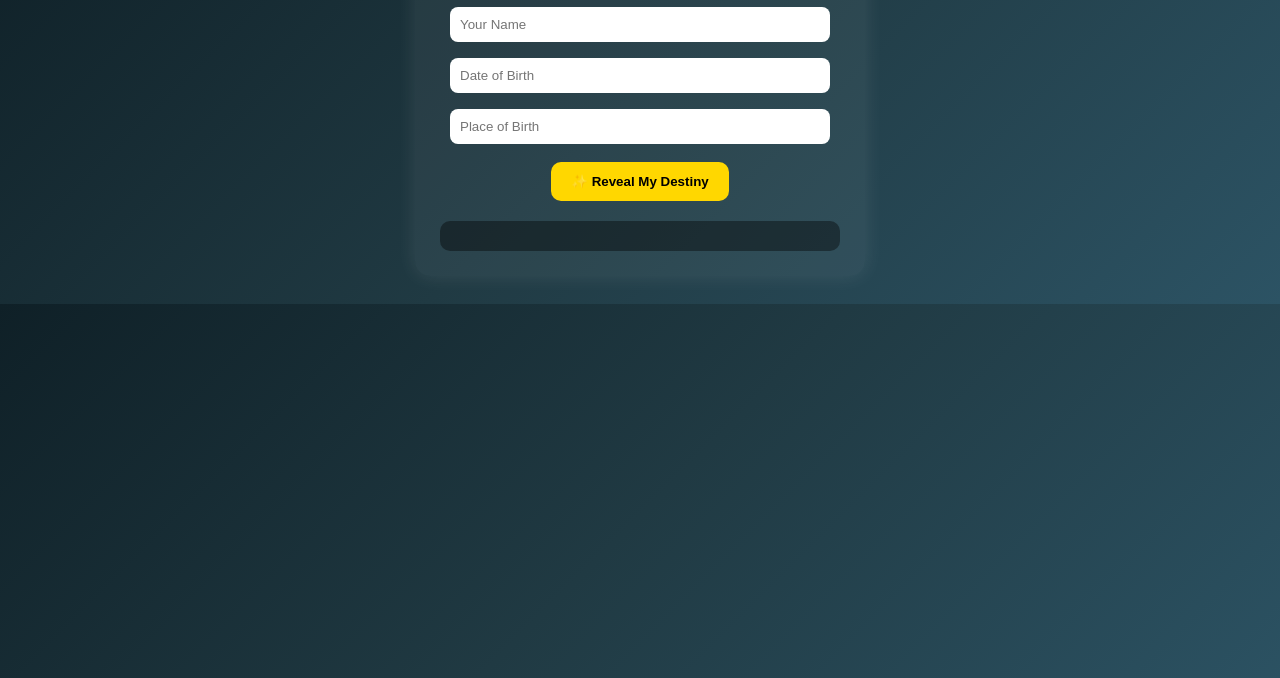
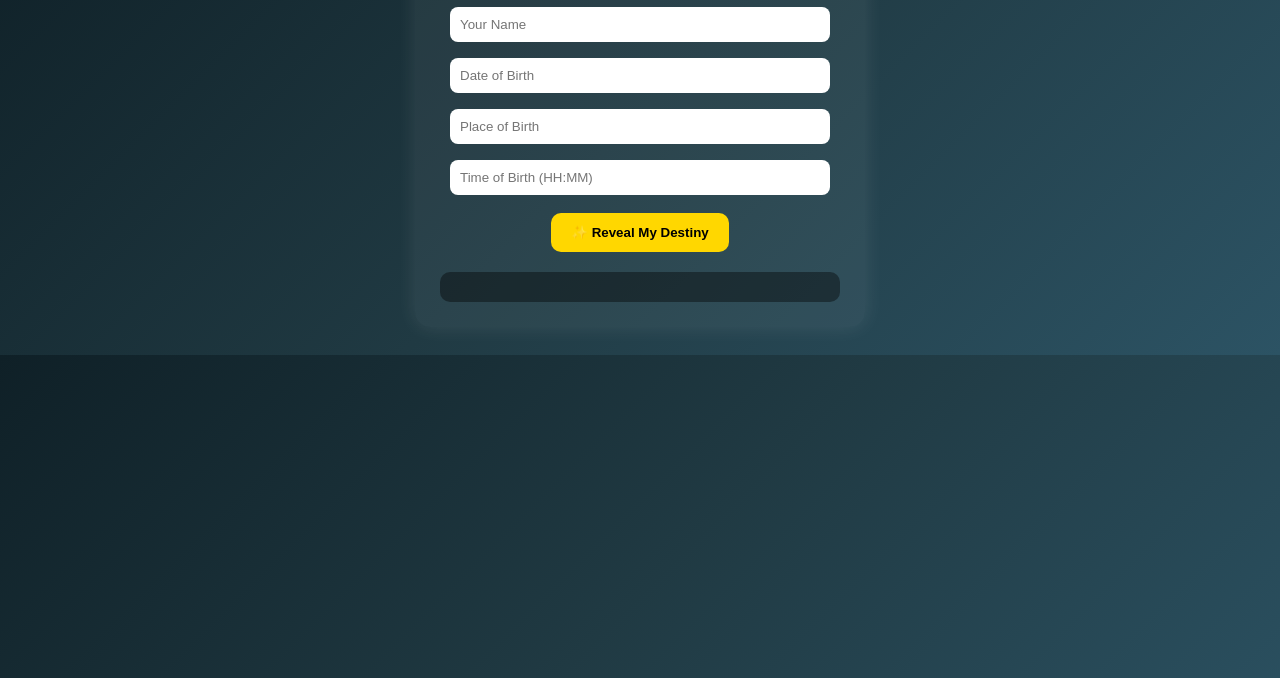
Before and after one commit to ramkishorsharma-afk/jyotish360, a website: page public/index.html in a window 1280 px wide. Shown: the part 122-800 px from the top of the page. Drawn offline with Linux system fonts and the light colour scheme.

Commit message:
Add input for Time of Birth in index.html

```diff
--- a/public/index.html
+++ b/public/index.html
@@ -73,7 +73,7 @@
     <input id="name" placeholder="Your Name">
     <input id="dob" placeholder="Date of Birth">
     <input id="place" placeholder="Place of Birth">
-
+<input id="time" placeholder="Time of Birth (HH:MM)">
     <button onclick="generate()">✨ Reveal My Destiny</button>
 
     <div id="result" class="result-box"></div>
```
